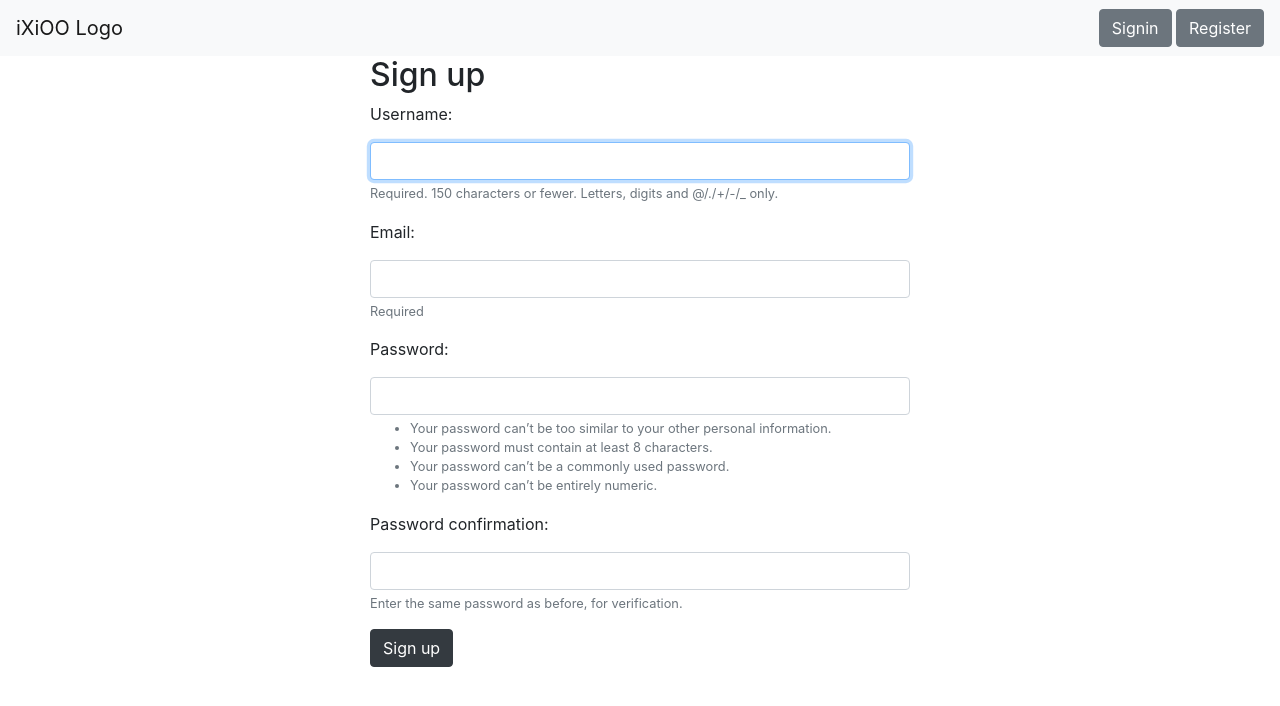
After one commit to vitalfadeev/NN, a Django app: page /signup/ in a window 1280 px wide. The commit adds this page. Shown: the top 706 px of the page. Run offline with Django 3.2, Linux system fonts and the light colour scheme; some libraries are stand-ins or nearby versions.

Commit message:
+ reigistration by email

```diff
--- a/batch/forms.py
+++ b/batch/forms.py
@@ -1,5 +1,15 @@
 from django import forms
 from batch.models import Batch
+from django.contrib.auth.forms import UserCreationForm
+from django.contrib.auth.models import User
+
+
+class SignupForm(UserCreationForm):
+    email = forms.EmailField(max_length=200, help_text='Required')
+
+    class Meta:
+        model = User
+        fields = ('username', 'email', 'password1', 'password2')
 
 
 class SendForm(forms.ModelForm):
--- a/batch/views.py
+++ b/batch/views.py
@@ -1,3 +1,56 @@
 from django.shortcuts import render
+from django.http import HttpResponse, HttpResponseRedirect
+from django.shortcuts import render, redirect
+from django.contrib.auth import login, authenticate
+from .forms import SignupForm
+from django.contrib.sites.shortcuts import get_current_site
+from django.utils.encoding import force_bytes, force_text
+from django.utils.http import urlsafe_base64_encode, urlsafe_base64_decode
+from django.template.loader import render_to_string
+from .tokens import account_activation_token
+from django.contrib.auth.models import User
+from django.core.mail import EmailMessage
+from django.conf import settings
 
-# Create your views here.
+
+def signup(request):
+    if request.method == 'POST':
+        form = SignupForm(request.POST)
+        if form.is_valid():
+            user = form.save(commit=False)
+            user.is_active = False
+            user.save()
+            current_site = get_current_site(request)
+            mail_subject = 'Activate your blog account.'
+            message = render_to_string('acc_active_email.html', {
+                'user': user,
+                'domain': current_site.domain,
+                'uid':urlsafe_base64_encode(force_bytes(user.pk)),
+                'token':account_activation_token.make_token(user),
+            })
+            to_email = form.cleaned_data.get('email')
+            email = EmailMessage(
+                        mail_subject, message, to=[to_email]
+            )
+            email.send()
+            return HttpResponse('Please confirm your email address to complete the registration')
+    else:
+        form = SignupForm()
+    return render(request, 'signup.html', {'form': form})
+
+
+def activate(request, uidb64, token):
+    try:
+        uid = force_text(urlsafe_base64_decode(uidb64))
+        user = User.objects.get(pk=uid)
+    except(TypeError, ValueError, OverflowError, User.DoesNotExist):
+        user = None
+    if user is not None and account_activation_token.check_token(user, token):
+        user.is_active = True
+        user.save()
+        login(request, user, backend='django.contrib.auth.backends.ModelBackend')
+        # return redirect('home')
+        #return HttpResponse('Thank you for your email confirmation. Now you can login your account.')
+        return HttpResponseRedirect(settings.LOGIN_REDIRECT_URL)
+    else:
+        return HttpResponse('Activation link is invalid!')
--- /dev/null
+++ b/core/local_setting.py
@@ -0,0 +1,2 @@
+EMAIL_HOST_USER = 'vital.fadeev@gmail.com'
+EMAIL_HOST_PASSWORD = 'HareKrishna2'
--- a/core/urls.py
+++ b/core/urls.py
@@ -17,11 +17,20 @@ from django.contrib import admin
 from django.urls import path, include
 from django.conf.urls import url
 from core import views as core_views
+from batch import views as batch_views
 
 
 urlpatterns = [
     path('admin/', admin.site.urls),
+
+    # google, facebook auth
     url(r'^accounts/', include('allauth.urls')),
+
+    # email login
+    url(r'^signup/$', batch_views.signup, name='signup'),
+    url(r'^activate_email/(?P<uidb64>[0-9A-Za-z_\-]+)/(?P<token>[0-9A-Za-z]{1,13}-[0-9A-Za-z]{1,20})/$', batch_views.activate, name='activate_email'),
+
+    # site
     path("my", core_views.my, name="my"),
     path("send", core_views.send, name="send"),
     path('view/<int:batch_id>', view=core_views.view),
--- a/core/views.py
+++ b/core/views.py
@@ -3,6 +3,12 @@ from django.contrib.auth.decorators import login_required
 from django.http import HttpResponse
 from django.template import loader
 
+
+# signup: allauth.account.forms.SignupForm
+# signup: allauth.socialaccount.forms.SignupForm
+# add_email: allauth.account.forms.AddEmailForm
+# change_password: allauth.account.forms.ChangePasswordForm
+# reset_password: allauth.account.forms.ResetPasswordForm
 
 # Create your views here.
 def home(request):
--- a/requirements.txt
+++ b/requirements.txt
@@ -1,3 +1,4 @@
 django
 django-allauth
 django-crispy-forms
+django-widget-tweaks
--- /dev/null
+++ b/templates/acc_active_email.html
@@ -0,0 +1,5 @@
+{% autoescape off %}
+Hi {{ user.username }},
+Please click on the link to confirm your registration,
+http://{{ domain }}{% url 'activate_email' uidb64=uid token=token %}
+{% endautoescape %}
--- a/templates/base.html
+++ b/templates/base.html
@@ -22,7 +22,6 @@
     <header>
         <nav class="navbar navbar-expand-lg navbar-light bg-light">
           <a class="navbar-brand" href="#">iXiOO Logo</a>
-
           <div class="collapse navbar-collapse" id="navbarSupportedContent">
               <ul class="navbar-nav mr-auto">
                   <li class="nav-item active">
@@ -45,8 +44,12 @@
                   {% if user.is_authenticated %}
                       <div class="btn-group">
                           <a class="btn " href="#" role="button" id="dropdownMenuLink" data-toggle="dropdown" aria-haspopup="true" aria-expanded="false">
-                            <img src="{% static 'img/circle-512.png' %}" width="32" height="32" class="rounded-circle" alt="...">
-                            {{ user_display }}
+                              <img src="{% static 'img/circle-512.png' %}" width="32" height="32" class="rounded-circle" alt="...">
+                              {{ user_display }}
+                              {% if account.provider == 'facebook' %}
+                              {% endif %}
+                              {% if account.provider == 'google' %}
+                              {% endif %}
                           </a>
 
                           <div class="dropdown-menu dropdown-menu-right" aria-labelledby="dropdownMenuLink">
@@ -75,7 +78,7 @@
       <div class="modal-dialog" role="document">
         <div class="modal-content">
           <div class="modal-body">
-              <div  class="text-center">
+              <div class="text-center">
                 <h5 class="modal-title" id="exampleModalLabel">Sign up or log in with one of your existing accounts</h5>
               </div>
               <br>
--- /dev/null
+++ b/templates/signup.html
@@ -0,0 +1,33 @@
+{% extends 'base.html' %}
+{% load static %}
+{% block title %} Sign in {% endblock %}
+{% load widget_tweaks %}
+
+{% block content %}
+    <div class="row">
+        <div class="col-md-3">
+            <!-- offset -->
+        </div>
+
+        <div class="col-md-6">
+          <h2>Sign up</h2>
+          <form method="post">
+            {% csrf_token %}
+              {% for field in form %}
+              <div class="form-group">
+                <label for="{{ field.id_for_label }}"">{{ field.label_tag }}</label>
+                {{ field|add_class:"form-control" }}
+                {% if field.help_text %}
+                  <small style="display: none">{{ field.help_text }}</small>
+                  <small class="form-text text-muted">{{ field.help_text }}</small>
+                {% endif %}
+                {% for error in field.errors %}
+                  <p style="color: red">{{ error }}</p>
+                {% endfor %}
+              </div>
+              {% endfor %}
+            <button type="submit" class="btn btn-dark">Sign up</button>
+          </form>
+        </div>
+    </div>
+{% endblock %}
```
Also changed, not shown: batch/tokens.py (added, +11 -0 lines), core/settings.py (+20 -1 lines), templates/account/logout.html (added, +27 -0 lines), templates/home.html (+5 -11 lines).
